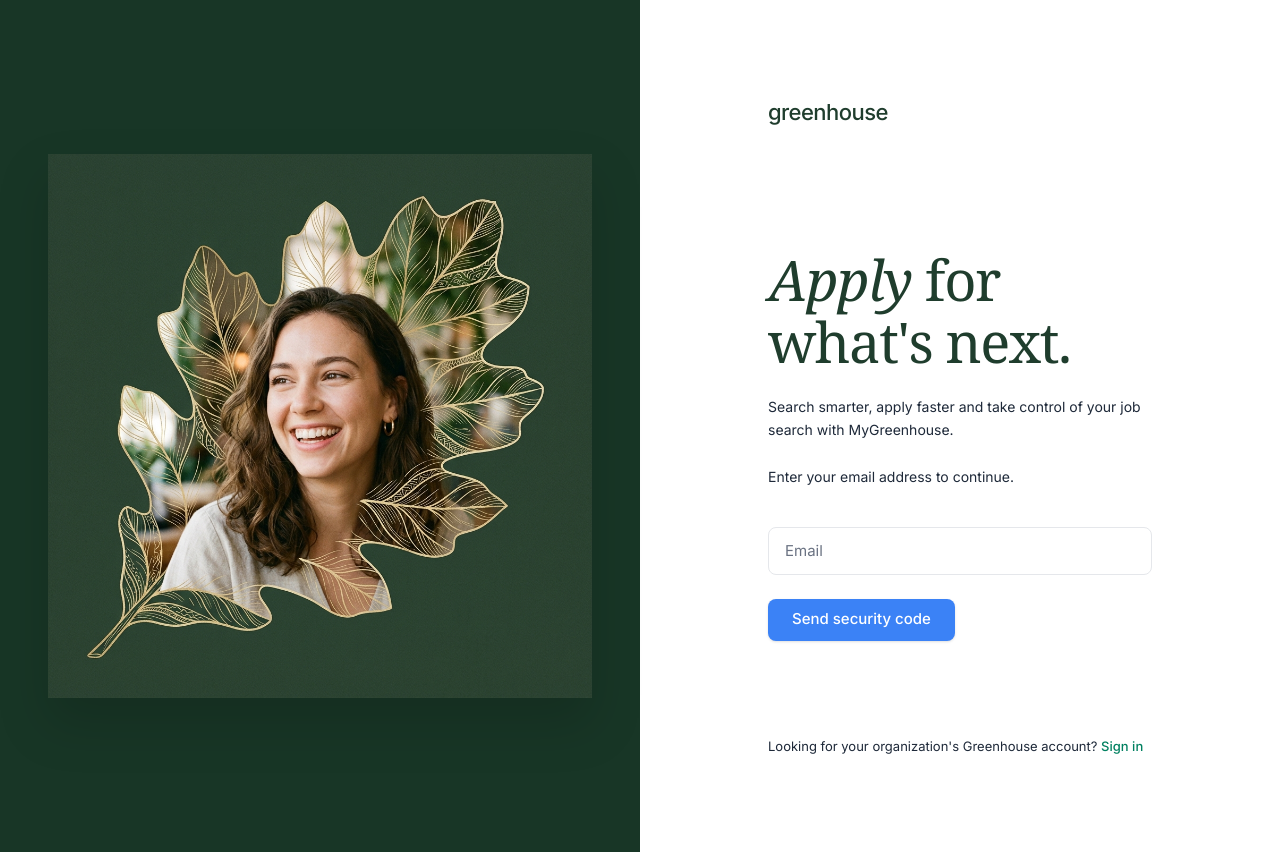
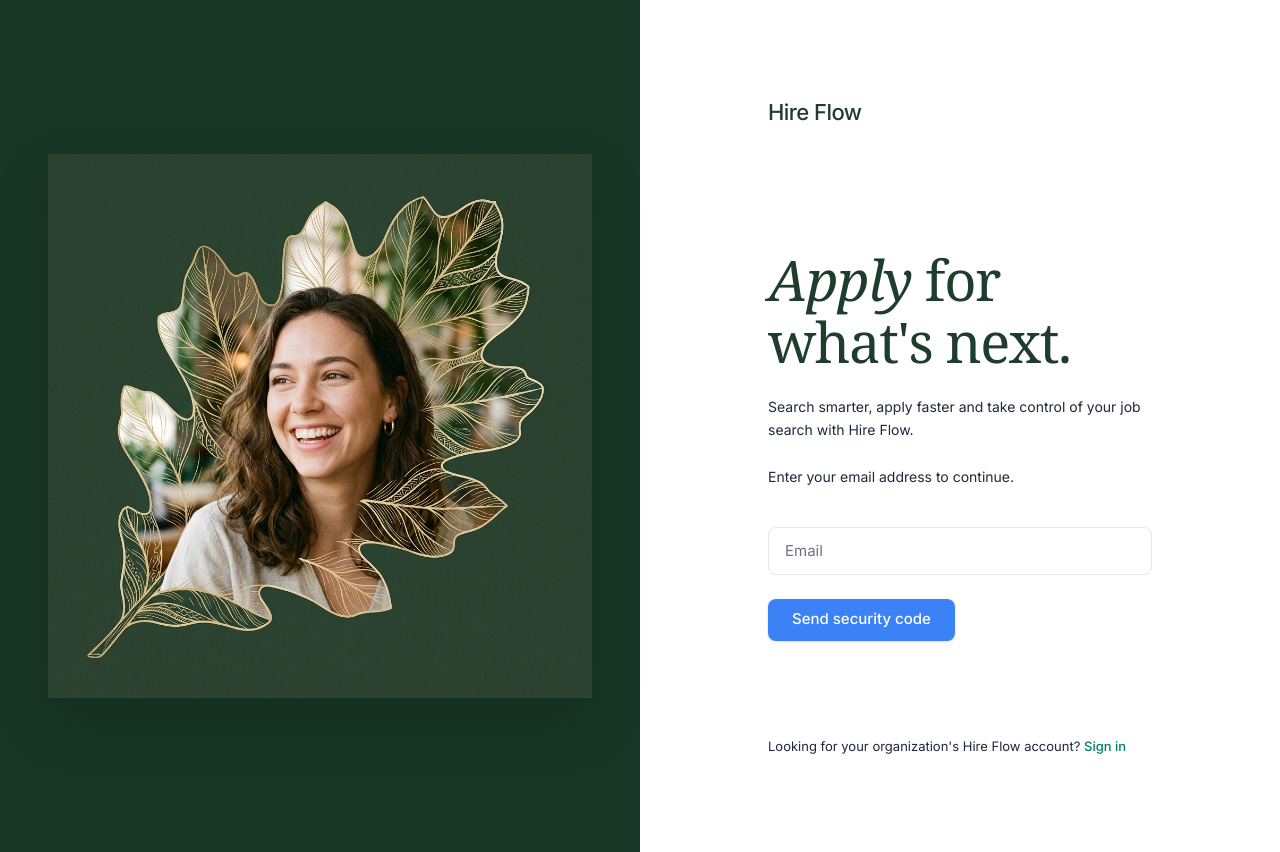
Before and after one commit to asifalam515/hire-flow-client, a Next.js app: page / in a window 1280 px wide. Built offline with nearby package versions, Linux system fonts and the light colour scheme.

Commit message:
text updated

```diff
--- a/components/auth/GreenhouseLogin.tsx
+++ b/components/auth/GreenhouseLogin.tsx
@@ -35,7 +35,7 @@ export default function GreenhouseLogin() {
         <div className="w-full max-w-[440px] mx-auto lg:mx-0">
           {/* Logo */}
           <div className="mb-[15vh] flex items-center text-[22px]">
-            <span className="text-[#1f3d2d] font-medium tracking-tight">greenhouse</span>
+            <span className="text-[#1f3d2d] font-medium tracking-tight">Hire Flow</span>
           </div>
 
           {/* Heading */}
@@ -44,7 +44,7 @@ export default function GreenhouseLogin() {
           </h1>
 
           <p className="text-[14px] text-gray-800 mb-6 leading-relaxed max-w-[380px]">
-            Search smarter, apply faster and take control of your job search with MyGreenhouse.
+            Search smarter, apply faster and take control of your job search with Hire Flow.
           </p>
 
           <p className="text-[14px] text-gray-800 mb-10">
@@ -76,7 +76,7 @@ export default function GreenhouseLogin() {
 
           {/* Footer */}
           <div className="mt-24 text-[13px] text-gray-800">
-            Looking for your organization&apos;s Greenhouse account?{" "}
+            Looking for your organization&apos;s Hire Flow account?{" "}
             <Link href="/login" className="text-[#008060] font-medium hover:underline underline-offset-2">
               Sign in
             </Link>
```
